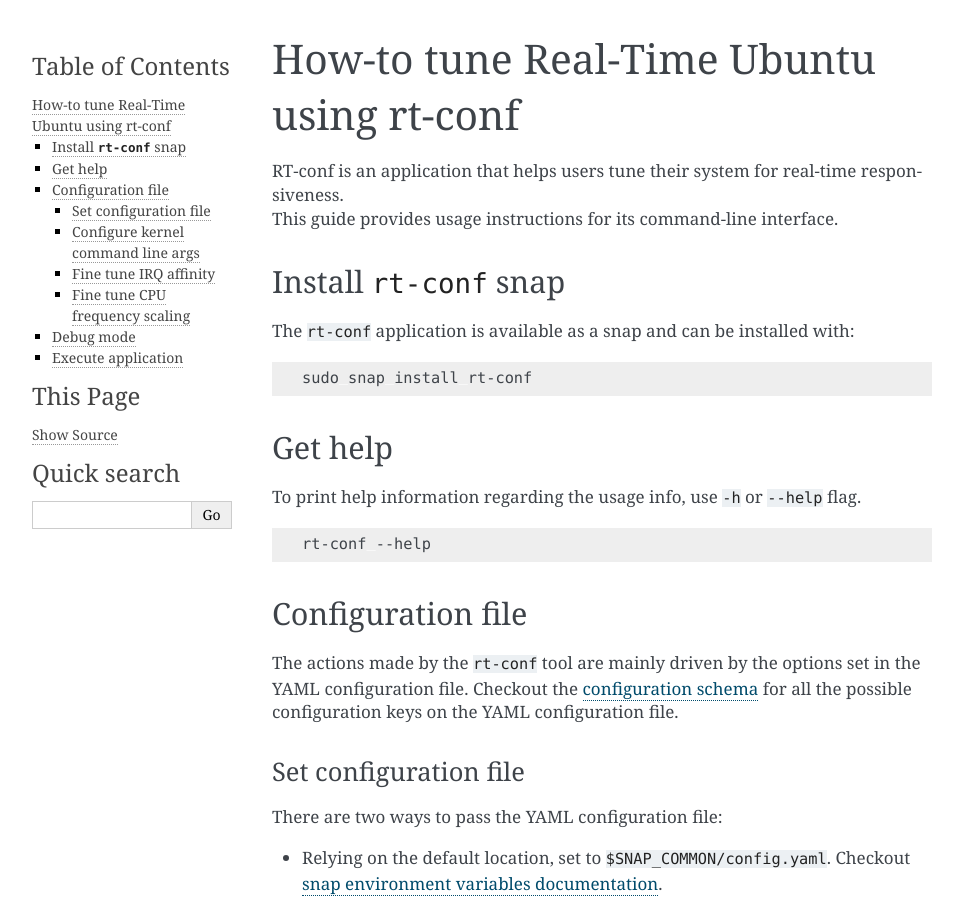
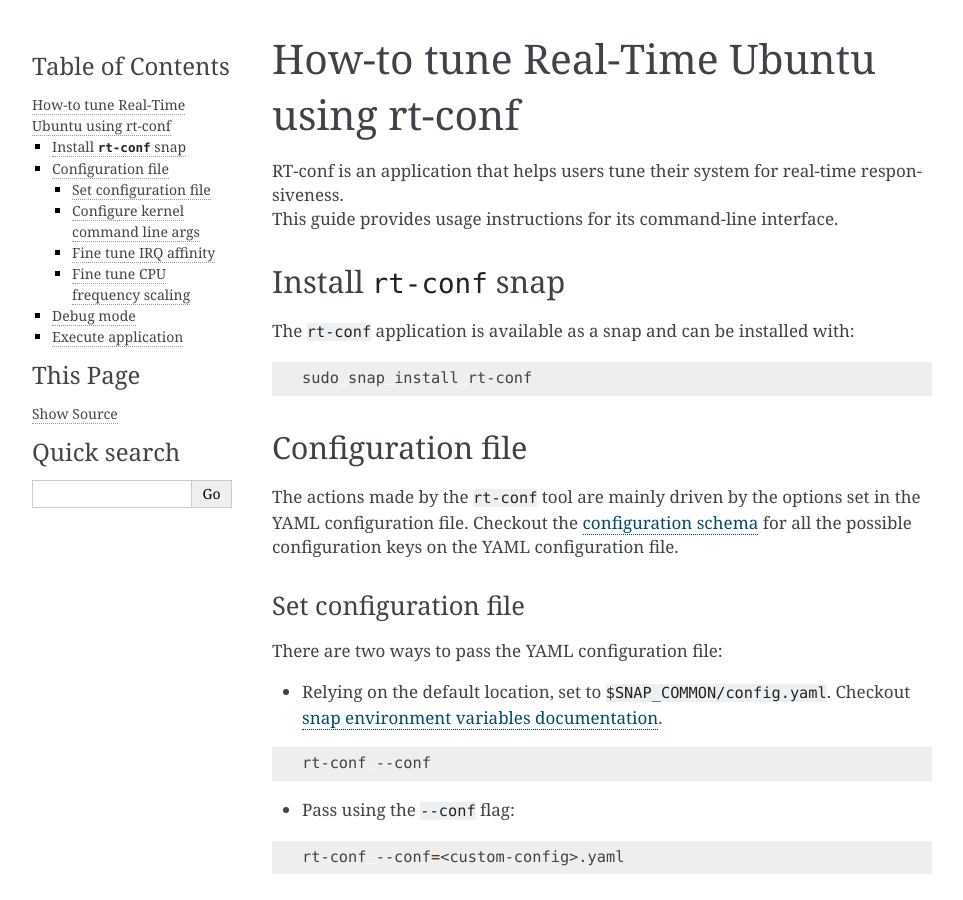
Before and after one commit to canonical/real-time-ubuntu-docs, a Sphinx documentation site: the page built from docs/how-to/rt-conf-cli.md, in a window 1280 px wide and 900 px high. Shown: the whole window, without its empty margins (148-1111 px from the left). Built offline with Sphinx 7.4.7, drawn with Linux system fonts in a browser that asks for light colours.

Commit message:
feat!: drop 'Get Help' heading
Signed-off-by: Lincoln Wallace <lincoln.wallace@canonical.com>

````diff
--- a/docs/how-to/rt-conf-cli.md
+++ b/docs/how-to/rt-conf-cli.md
@@ -12,14 +12,6 @@
 ```
 <!-- TODO: Complement information with supported systems once the tool is in a stable state -->
 
-
-## Get help
-
-To print help information regarding the usage info, use `-h` or `--help` flag.
-
-```shell
-rt-conf --help
-```
 
 ## Configuration file
 
````
